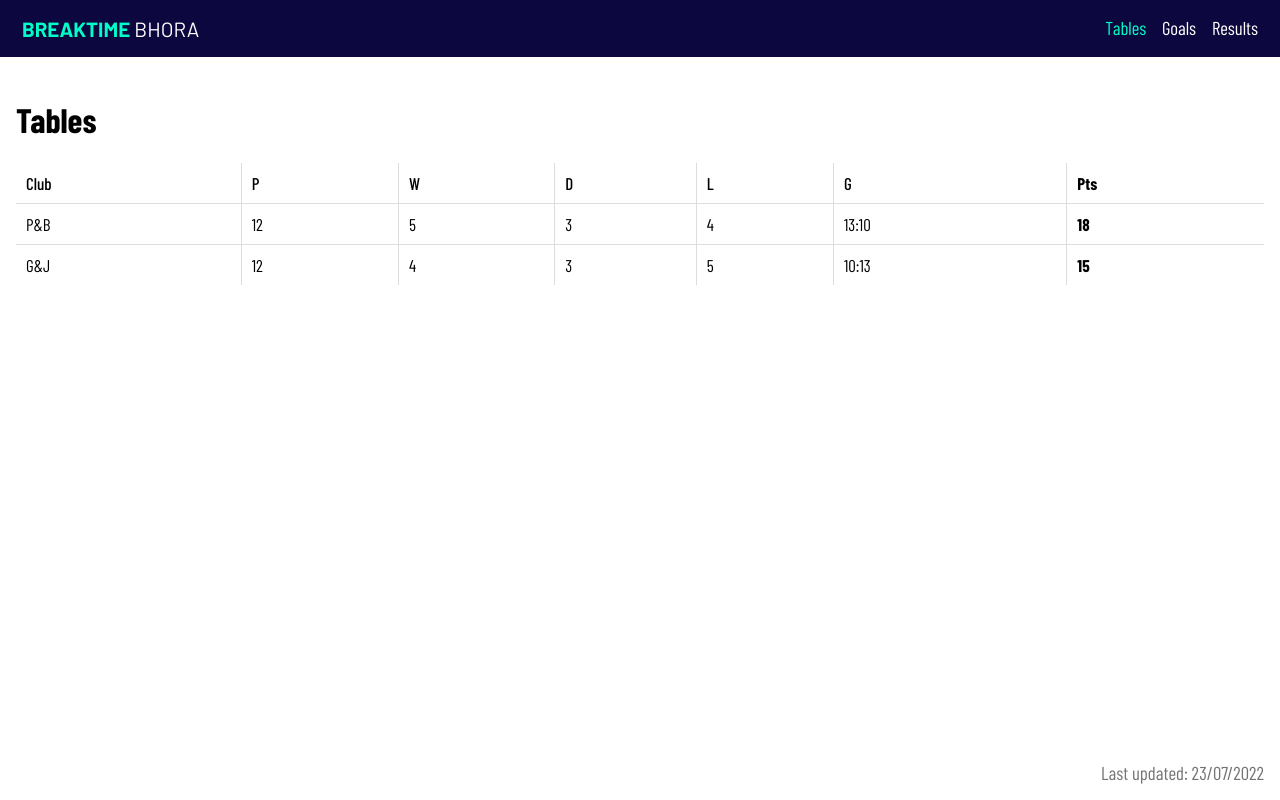
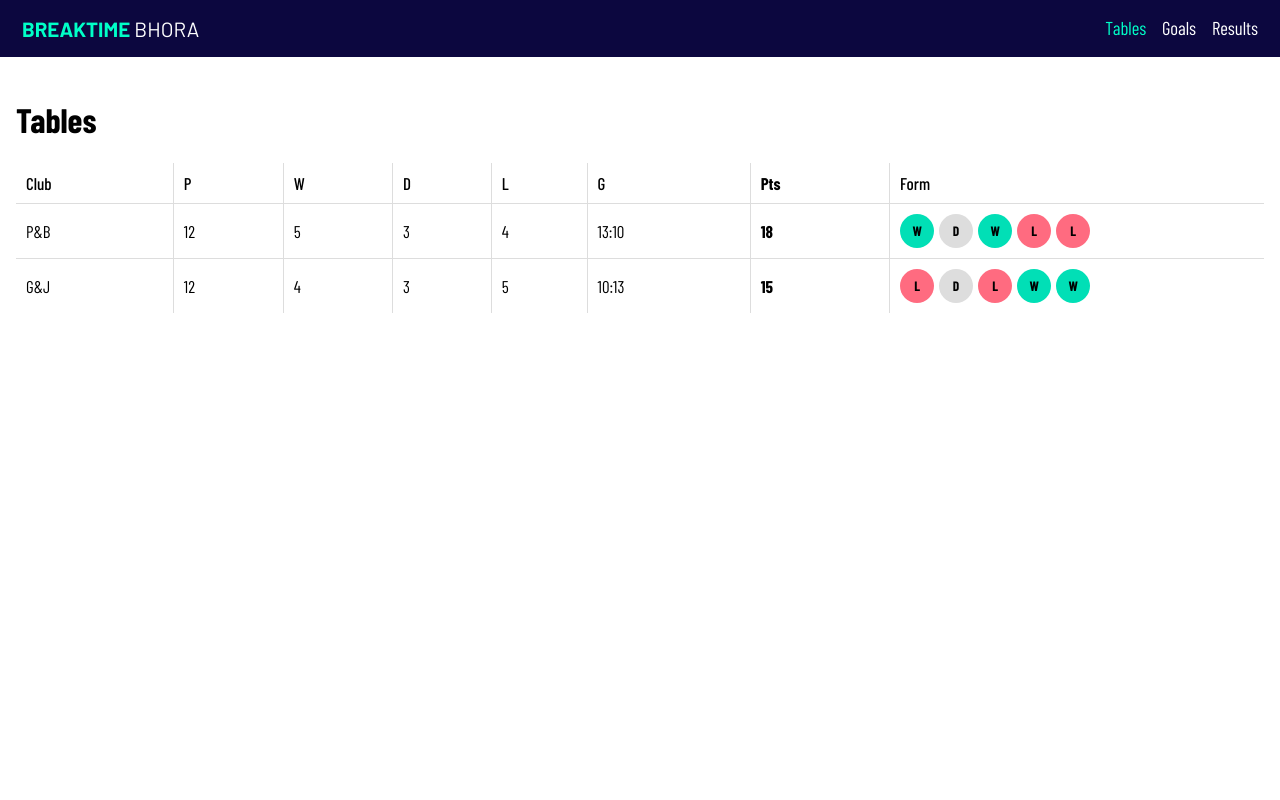
Before and after one commit to breaktime-bhora/breaktime-bhora.github.io, a SvelteKit app: page / in a window 1280 px wide. Built offline with nearby package versions, Linux system fonts and the light colour scheme.

Commit message:
Form + Fixes

```diff
--- a/src/app.css
+++ b/src/app.css
@@ -29,7 +29,3 @@ th, td {
 	padding: 10px;
 	border: 1px solid #dddddd;
 }
-
-.main {
-	overflow-x: scroll;
-}
--- a/src/lib/footer/Footer.svelte
+++ /dev/null
@@ -1,30 +0,0 @@
-<script>
-	import data from "$lib/data/data.json";
-
-	let matches = [... data[0].stats];
-
-	let date = matches.reverse()[0].date;
-</script>
-
-<div class="footer">
-	<p>Last updated: {date}</p>
-</div>
-
-<style>
-	.footer {
-		position: fixed;
-		bottom: 0;
-		padding: 16px;
-		margin: 0;
-		width: 100%;
-		background-color: #ffffff00;
-		color: #747474;
-		font-size: 1.1em;
-		text-align: right;
-	}
-
-	p {
-		padding: 0;
-		margin: 0;
-	}
-</style>
--- /dev/null
+++ b/src/lib/form/Form.svelte
@@ -0,0 +1,54 @@
+<script>
+    export let plasil;
+    export let grehn;
+    export let team;
+
+    let symbol;
+    let background = "#dddddd";
+
+    if (plasil > grehn) {
+        if (team == "P&B") {
+            symbol = "W";
+            background = "#01dfb6";
+        } else {
+            symbol = "L";
+            background = "#ff6b80";
+        }
+
+    } else if (plasil == grehn) {
+        symbol = "D";
+    } else {
+        if (team == "P&B") {
+            symbol = "L";
+            background = "#ff6b80";
+        } else {
+            symbol = "W";
+            background = "#01dfb6";
+        }
+    }
+</script>
+
+<div class="formButton" style="background-color: {background}">
+    <p>{symbol}</p>
+</div>
+
+<style>
+    .formButton {
+        padding: 0;
+        margin: 0;
+        margin-right: 5px;
+        width: 2em;
+        height: 2em;
+        border-radius: 1em;
+        display: inline-flex;
+        justify-content: center;
+        align-items: center;
+    }
+
+    p {
+        padding: 0;
+        margin: 0;
+        font-size: 0.8em;
+        font-weight: bold;
+    }
+</style>
--- a/src/routes/+layout.svelte
+++ b/src/routes/+layout.svelte
@@ -1,16 +1,23 @@
 <script>
 	import Header from '$lib/header/Header.svelte';
-	import Footer from '$lib/footer/Footer.svelte';
 	import '../app.css';
+	import { page } from '$app/stores';
+
+	let pages = {
+		"/results": "Results",
+		"/goals": "Goals",
+		"/": "Tables"
+	}
 </script>
 
 <Header />
 
 <main>
-	<slot />
+	<div class="main">
+		<h1>{pages[$page.url.pathname]}</h1>
+		<slot />
+	</div>
 </main>
-
-<Footer />
 
 <style>
 	main {
--- a/src/routes/+page.svelte
+++ b/src/routes/+page.svelte
@@ -1,5 +1,8 @@
 <script>
 	import data from "$lib/data/data.json";
+	import Form from "$lib/form/Form.svelte";
+
+	let form = [... data[0].stats].slice(-5);
 
 	function generateTeam(name) {
 		return {
@@ -44,12 +47,21 @@
 
 </svelte:head>
 
-<div class="main">
-	<h1>Tables</h1>
-	<table>
-		<tr><th>Club</th><th>P</th><th>W</th><th>D</th><th>L</th><th>G</th><th><b>Pts</b></th></tr>
-		{#each teams as team}
-		<tr><td>{team.name}</td><td>{team.played}</td><td>{team.won}</td><td>{team.drawn}</td><td>{team.lost}</td><td>{team.g.toString().replace(",", ":")}</td><td><b>{team.won * 3 + team.drawn}</b></td></tr>
+<table>
+	<tr><th>Club</th><th>P</th><th>W</th><th>D</th><th>L</th><th>G</th><th><b>Pts</b></th><th style="width: 30%" class="collapse">Form</th></tr>
+	{#each teams as team}
+	<tr><td>{team.name}</td><td>{team.played}</td><td>{team.won}</td><td>{team.drawn}</td><td>{team.lost}</td><td>{team.g.toString().replace(",", ":")}</td><td><b>{team.won * 3 + team.drawn}</b></td><td class="collapse">
+		{#each form as match}
+			<Form plasil={match.score_plasil} grehn={match.score_grehn} team={team.name} />
 		{/each}
-	</table>
-</div>
+	</td></tr>
+	{/each}
+</table>
+
+<style>
+	@media screen and (max-width: 750px) {
+		.collapse {
+			display: none;
+		}
+	}
+</style>
--- a/src/routes/goals/+page.svelte
+++ b/src/routes/goals/+page.svelte
@@ -29,15 +29,12 @@
 </script>
 
 <svelte:head>
-	<title>Breaktime Bhora</title>
+	<title>Breaktime Bhora | Goals</title>
 </svelte:head>
 
-<div class="main">
-	<h1>Goals</h1>
 <table>
 	<tr><th>Player</th><th>Goals</th></tr>
 	{#each goalscorers as player}
 		<tr><td>{player[0]}</td><td>{player[1]}</td></tr>
 	{/each}
 </table>
-</div>
```
Also changed, not shown: src/routes/results/+page.svelte (+7 -9 lines). Lines whose indentation alone changed are shown as unchanged.
